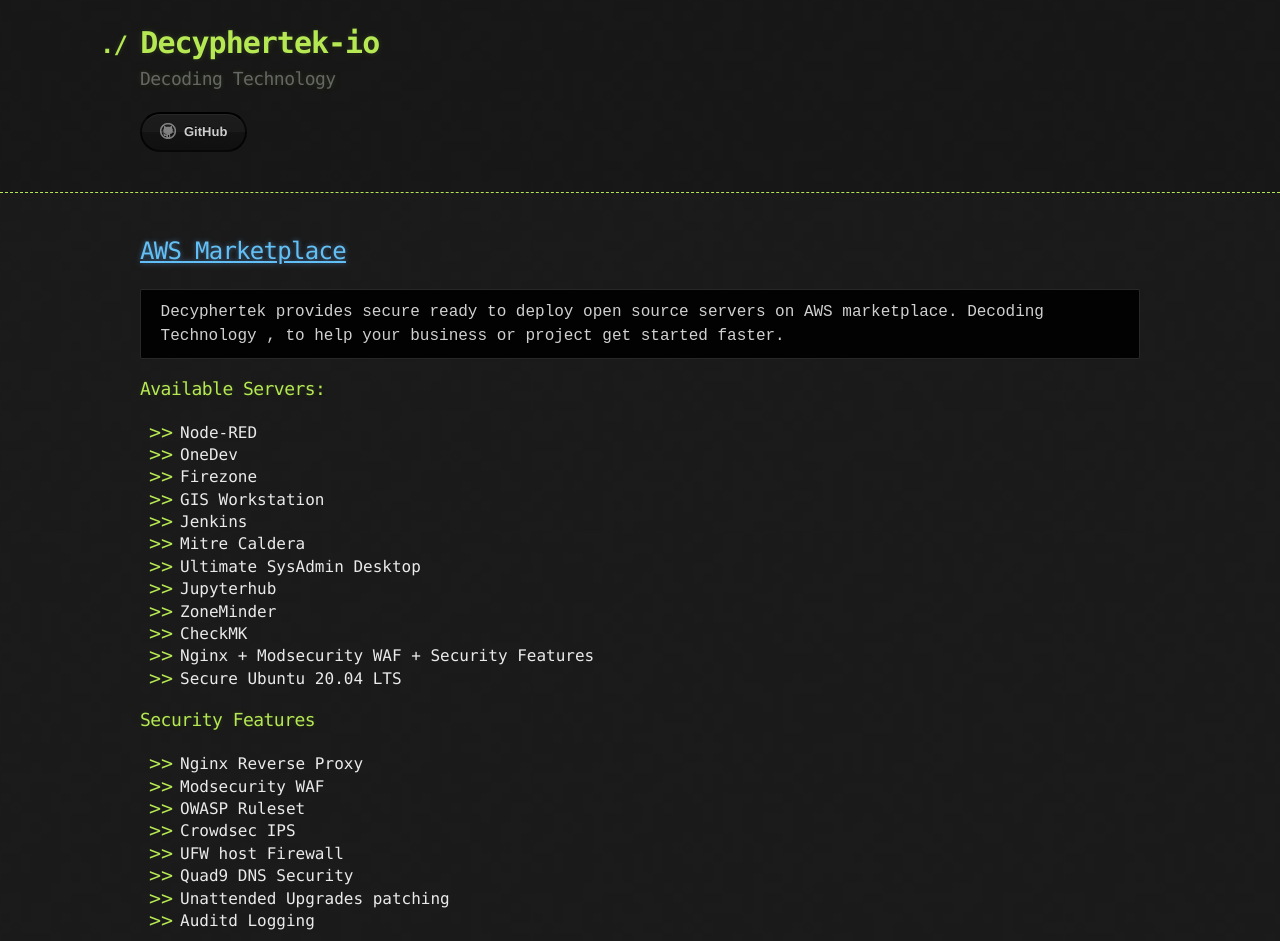
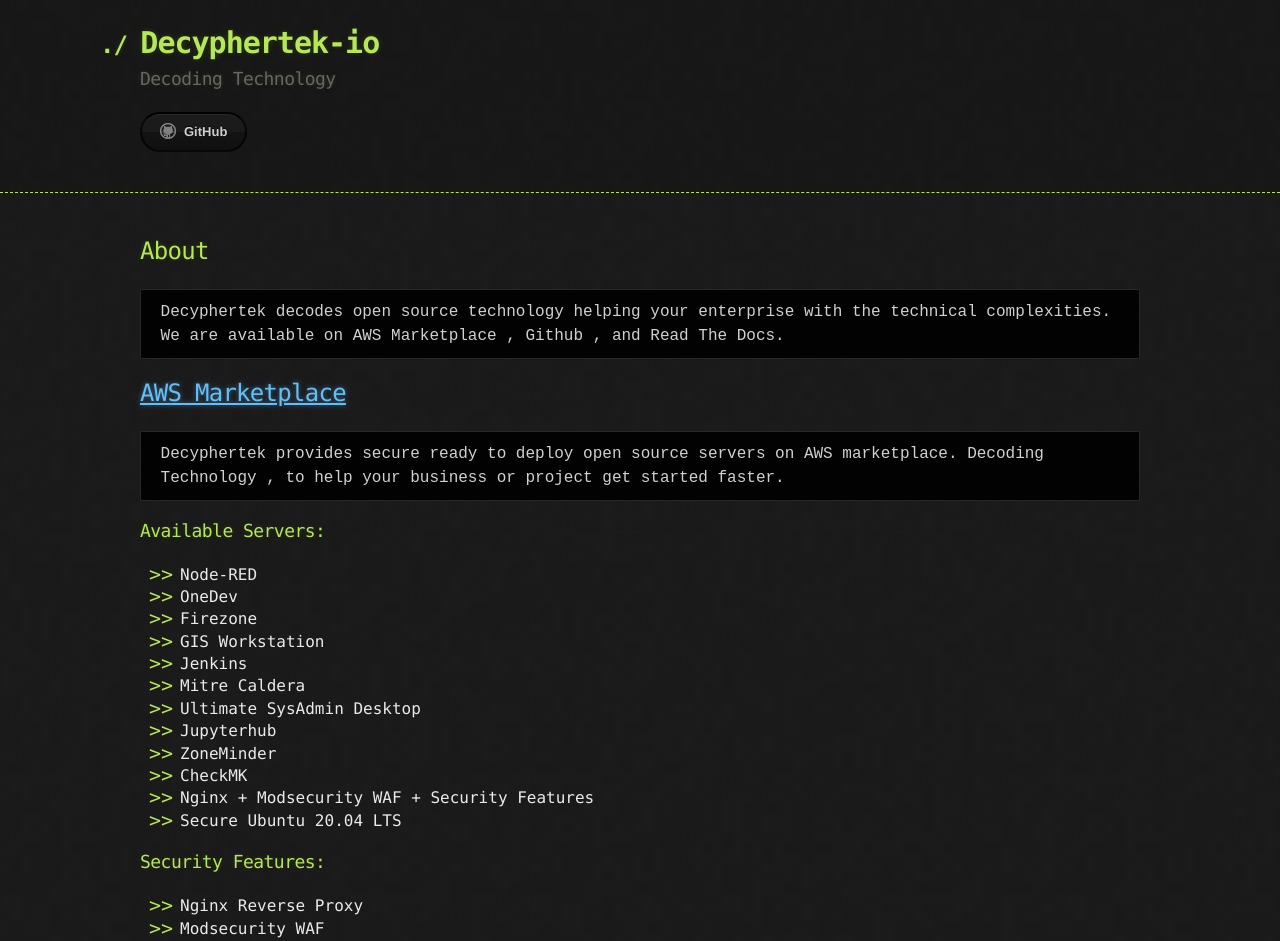
Before and after one commit to decyphertek-io/decyphertek-io.github.io, a Jekyll site: the page built from docs/index.md, in a window 1280 px wide and 1400 px high. Shown: the top 941 px of the window. Built offline with Jekyll 4.4.1, drawn with Linux system fonts in a browser that asks for light colours; our own code applies the rules of GitHub Pages for plain Markdown files.

Commit message:
decyphertek-io

```diff
--- a/docs/index.md
+++ b/docs/index.md
@@ -1,6 +1,11 @@
 ---
 layout: default
 ---
+
+## About
+
+     Decyphertek decodes open source technology helping your enterprise with the technical complexities.
+     We are available on AWS Marketplace , Github , and Read The Docs.
 
 ## [AWS Marketplace](https://aws.amazon.com/marketplace/seller-profile?id=851968a2-7d3c-4a0b-8c33-5351d91aaef1)
 
@@ -22,7 +27,7 @@
 * Nginx + Modsecurity WAF + Security Features
 * Secure Ubuntu 20.04 LTS
 
-### Security Features
+### Security Features:
 
 * Nginx Reverse Proxy
 * Modsecurity WAF
```
